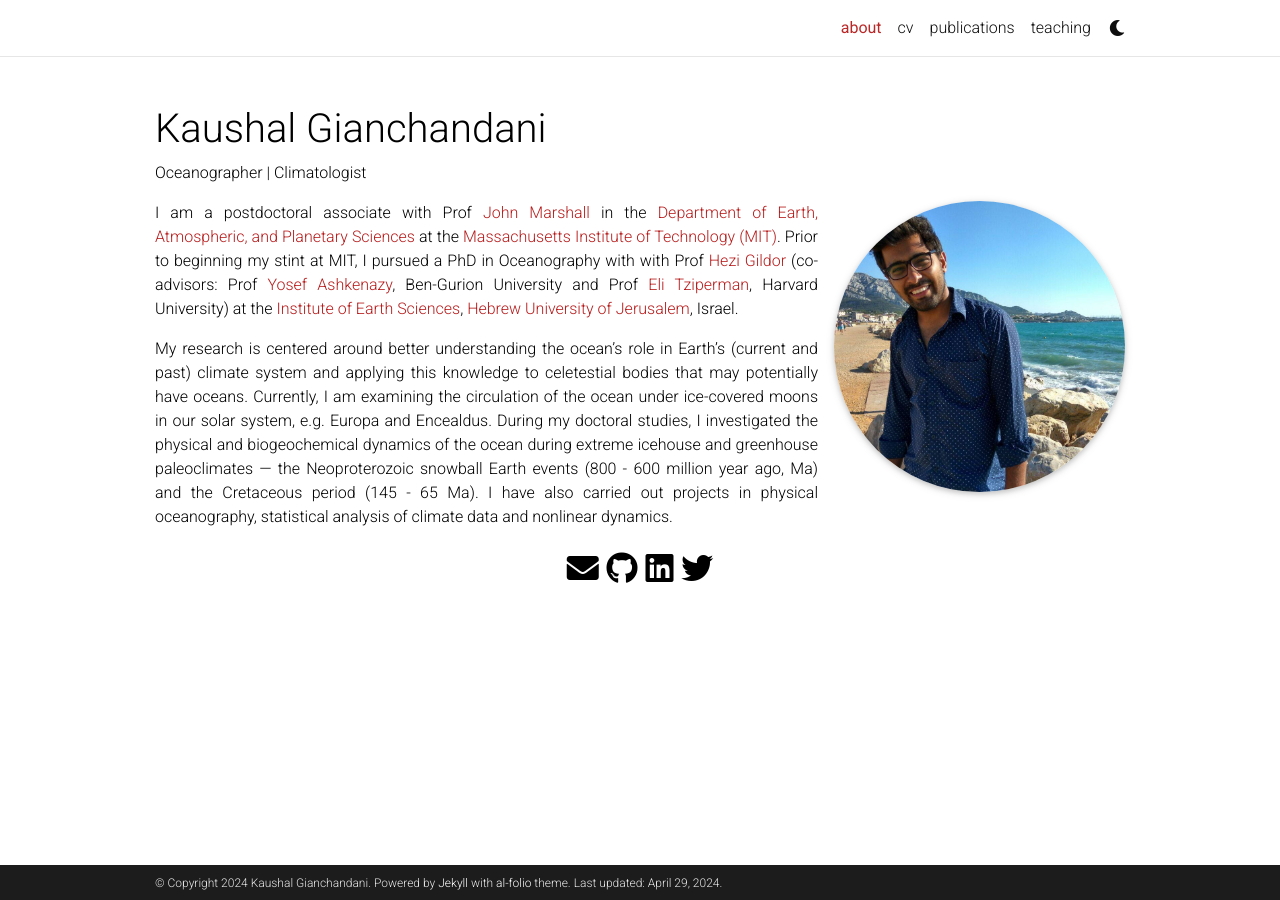
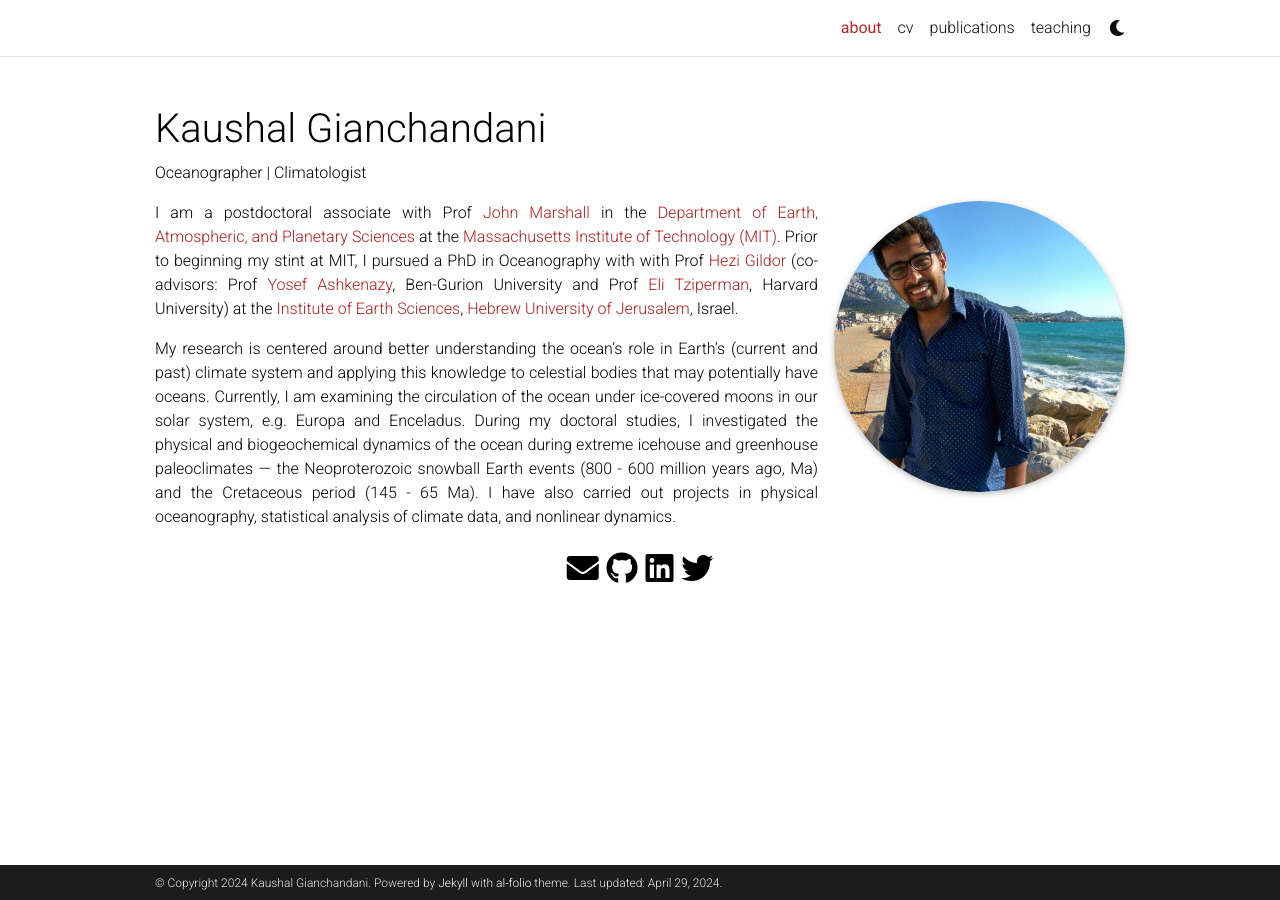
Before and after one commit to kaushalgianchandani/kaushalgianchandani.github.io, a Jekyll site: the page built from _pages/about.md, in a window 1280 px wide. Built offline with Jekyll 4.4.1, drawn with Linux system fonts in a browser that asks for light colours; full-size pictures stand in for the smaller copies a plugin makes; comment, search, counter and statistics services are not loaded; a style sheet for code colours, icons or effects is not loaded.

Commit message:
spell check about.md

```diff
--- a/_pages/about.md
+++ b/_pages/about.md
@@ -21,7 +21,7 @@ social: true  # includes social icons at the bottom of the page
 
 I am a postdoctoral associate with Prof [John Marshall](https://oceans.mit.edu/JohnMarshall/) in the [Department of Earth, Atmospheric, and Planetary Sciences](https://eapsweb.mit.edu/) at the [Massachusetts Institute of Technology (MIT)](https://web.mit.edu/). Prior to beginning my stint at MIT, I pursued a PhD in Oceanography with with Prof [Hezi Gildor](http://hezigildor.es.huji.ac.il/) \(co-advisors: Prof [Yosef Ashkenazy](http://www.bgu.ac.il/~ashkena/), Ben-Gurion University and Prof [Eli Tziperman](https://www.seas.harvard.edu/climate/eli/), Harvard University\) at the [Institute of Earth Sciences](http://en.earth.huji.ac.il), [Hebrew University of Jerusalem](http://new.huji.ac.il/en), Israel.
 
-My research is centered around better understanding the ocean's role in Earth's \(current and past\) climate system and applying this knowledge to celetestial bodies that may potentially have oceans. Currently, I am examining the circulation of the ocean under ice-covered moons in our solar system, e.g. Europa and Encealdus. During my doctoral studies, I investigated the physical and biogeochemical dynamics of the ocean during extreme icehouse and greenhouse paleoclimates --- the Neoproterozoic snowball Earth events (800 - 600 million year ago, Ma) and the Cretaceous period (145 - 65 Ma). I have also carried out projects in physical oceanography, statistical analysis of climate data and nonlinear dynamics.
+My research is centered around better understanding the ocean's role in Earth's \(current and past\) climate system and applying this knowledge to celestial bodies that may potentially have oceans. Currently, I am examining the circulation of the ocean under ice-covered moons in our solar system, e.g. Europa and Enceladus. During my doctoral studies, I investigated the physical and biogeochemical dynamics of the ocean during extreme icehouse and greenhouse paleoclimates --- the Neoproterozoic snowball Earth events (800 - 600 million years ago, Ma) and the Cretaceous period (145 - 65 Ma). I have also carried out projects in physical oceanography, statistical analysis of climate data, and nonlinear dynamics.
 
 <!-- Put your address / P.O. box / other info right below your picture. You can also disable any of these elements by editing `profile` property of the YAML header of your `_pages/about.md`. Edit `_bibliography/papers.bib` and Jekyll will render your [publications page](/al-folio/publications/) automatically. -->
 
```
